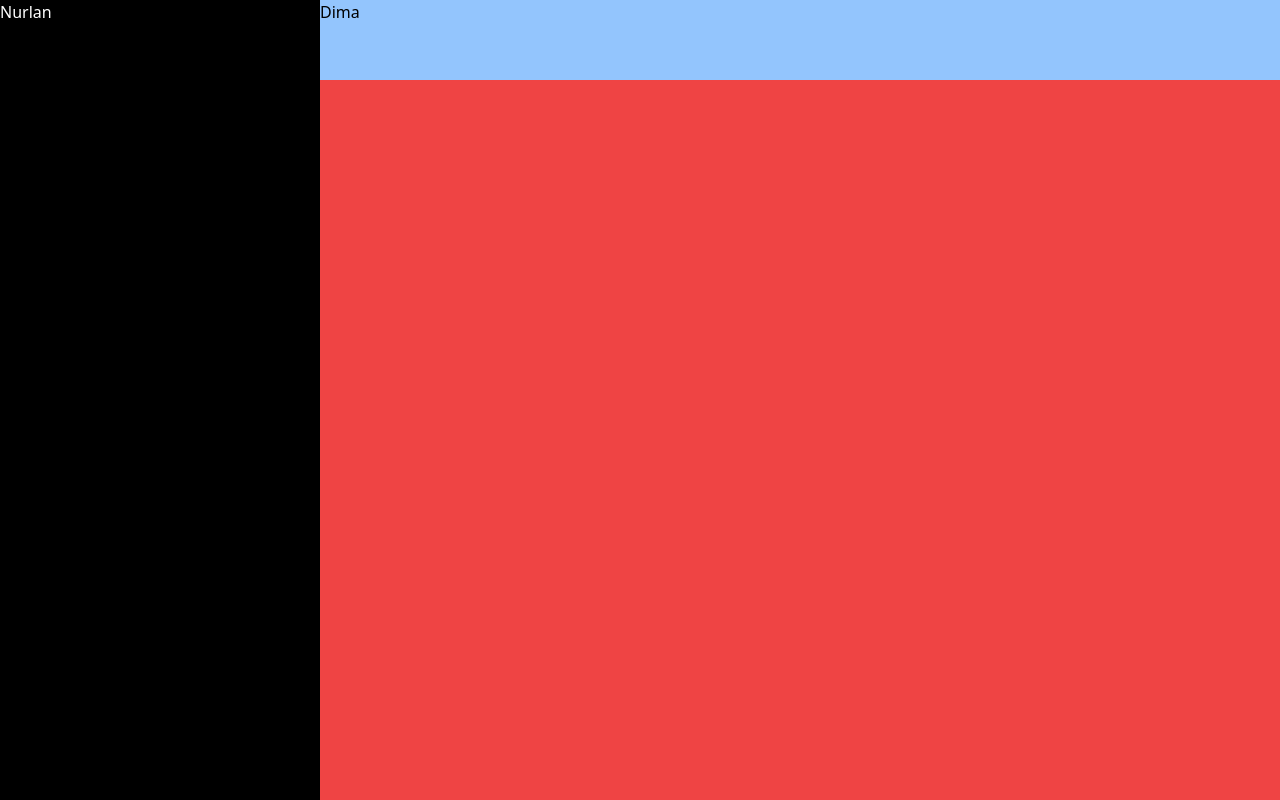
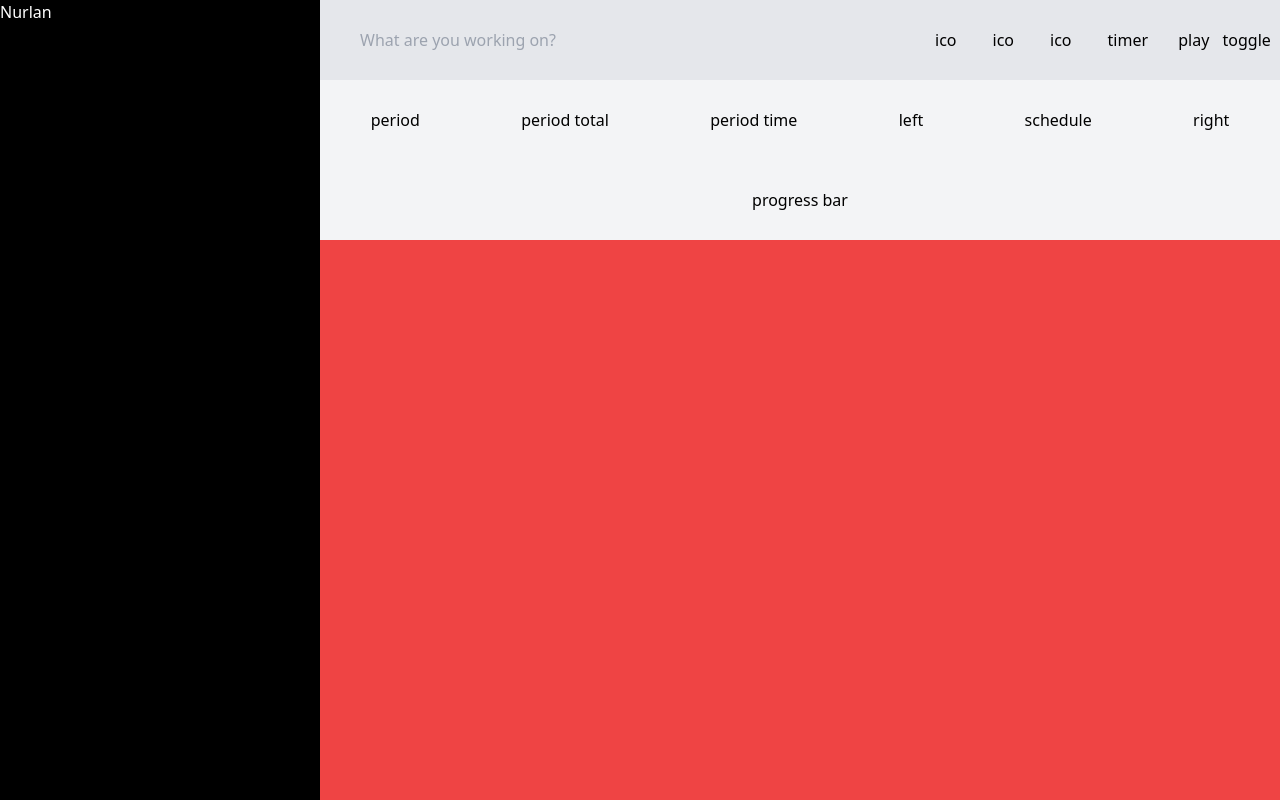
Before and after one commit to Kaptsiuh/RS-Clone, a React (Vite) app: page / in a window 1280 px wide. Built offline with nearby package versions, Linux system fonts and the light colour scheme.

Commit message:
feat: add the structure of the articl

```diff
--- a/src/App.tsx
+++ b/src/App.tsx
@@ -12,7 +12,30 @@ const App: FC = () => {
         Nurlan
       </div>
       <div className="bg-red-500 col-start-3 col-end-9">
-        <div className="w-full h-20 bg-blue-300">Dima</div>
+        <div className="w-full h-20 bg-gray-200 shadow-2xl flex items-center">
+          <input
+            type="text"
+            placeholder="What are you working on?"
+            className="text-gray-600 bg-gray-200 w-5/6 ml-10"
+          />
+          <span className="w-1/12">ico</span>
+          <span className="w-1/12">ico</span>
+          <span className="w-1/12">ico</span>
+          <span className="w-1/12">timer</span>
+          <button className="w-1/12">play</button>
+          <span className="w-1/12">toggle</span>
+        </div>
+        <div className="w-full h-20 bg-gray-100 flex items-center justify-around">
+          <h2>period</h2>
+          <h2>period total</h2>
+          <h2>period time</h2>
+          <button>left</button>
+          <div>schedule</div>
+          <button>right</button>
+        </div>
+        <div className="w-full h-20 bg-gray-100 flex items-center justify-center">
+          <div>progress bar</div>
+        </div>
       </div>
     </div>
   );
```
